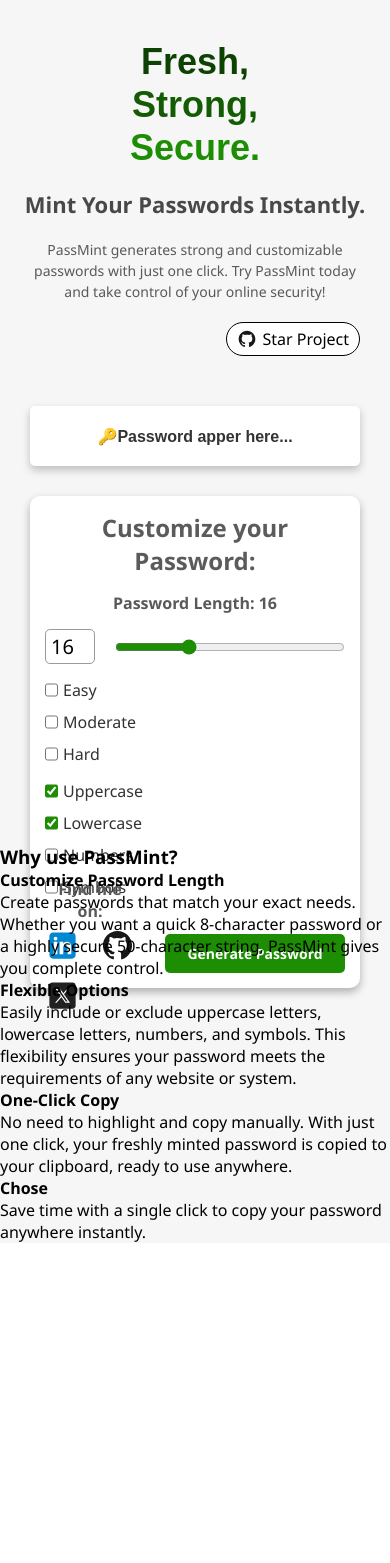
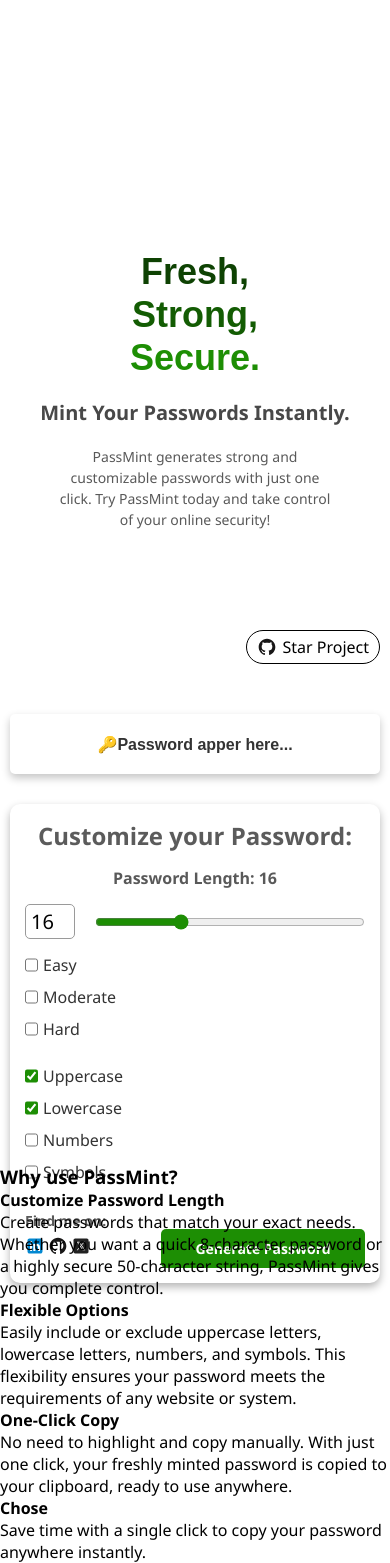
Before and after one commit to gauravGunjal14/PassMint, a React (Vite) app: page / in a window 390 px wide. Before the commit the page ends 1243 px from the top, so only its background shows below. Built offline with nearby package versions, Linux system fonts and the light colour scheme.

Commit message:
worked on responsivness

```diff
--- a/src/Component/App.js
+++ b/src/Component/App.js
@@ -12,6 +12,7 @@
     const [includeSymbols, setIncludeSymbols] = useState(false);
 
     const copyBtnRef = useRef(null);
+    const containerRef = useRef(null)
 
     useEffect(() => {
         if (mode === "easy") {
@@ -62,7 +63,7 @@
     }, [length, includeUppercase, includeLowercase, includeNumbers, includeSymbols]);
 
     return (
-        <div className="container">
+        <div className="container" id="container">
             <a href="https://github.com/gauravGunjal14/PassMint" target="_blank" className="git-repo">
                 <svg xmlns="http://www.w3.org/2000/svg" x="0px" y="0px" width="20" height="20" viewBox="0 0 48 48">
                     <path fill="#181717" d="M24,4C12.954,4,4,12.954,4,24c0,8.837,5.711,16.348,13.659,19.022c1.001,0.183,1.366-0.434,1.366-0.964c0-0.475-0.017-1.732-0.026-3.403c-5.552,1.207-6.718-2.674-6.718-2.674c-0.91-2.313-2.222-2.928-2.222-2.928c-1.816-1.241,0.138-1.216,0.138-1.216c2.007,0.141,3.062,2.061,3.062,2.061c1.784,3.055,4.677,2.172,5.82,1.661c0.181-1.291,0.698-2.172,1.27-2.671c-4.436-0.505-9.11-2.218-9.11-9.872c0-2.179,0.779-3.959,2.059-5.352c-0.207-0.506-0.893-2.539,0.197-5.292c0,0,1.68-0.538,5.5,2.051c1.596-0.444,3.306-0.666,5.008-0.674c1.7,0.008,3.41,0.23,5.008,0.674c3.818-2.589,5.496-2.051,5.496-2.051c1.092,2.753,0.406,4.786,0.199,5.292c1.282,1.393,2.057,3.173,2.057,5.352c0,7.667-4.68,9.362-9.133,9.852c0.719,0.619,1.36,1.838,1.36,3.707c0,2.676-0.025,4.835-0.025,5.493c0,0.534,0.36,1.152,1.375,0.956C38.291,40.344,44,32.837,44,24C44,12.954,35.046,4,24,4z"></path>
--- a/src/Component/Features.js
+++ b/src/Component/Features.js
@@ -1,5 +1,3 @@
-import React from "react";
-
 function Features() {
     return (
         <section className="features">
--- a/src/style.css
+++ b/src/style.css
@@ -1,3 +1,7 @@
+html {
+    scroll-behavior: smooth;
+}
+
 * {
     margin: 0;
     padding: 0;
@@ -12,7 +16,7 @@
 }
 
 .root {
-    background: #f6f6f6;
+    background: #ffffff;
 }
 
 .home {
@@ -55,10 +59,27 @@
 
 .hero p {
     margin-top: 20px;
-    font-size: 18px;
+    font-size: 19px;
     color: #595959;
     width: 500px;
     line-height: 1.5;
+}
+
+.generateNowBtn {
+    display: none;
+    margin-top: 30px;
+    background-color: #1d8e04;
+    color: white;
+    border: none;
+    padding: 12px 20px;
+    border-radius: 5px;
+    cursor: pointer;
+    font-size: 14px;
+    font-weight: 700;
+}
+
+.generateNowBtn:hover {
+    background-color: #125603;
 }
 
 .container {
@@ -173,6 +194,7 @@
     gap: 20px;
     font-weight: 500;
     color: #333;
+    margin-bottom: 10px;
 }
 
 .checkbox {
@@ -226,7 +248,7 @@
 @media (max-width: 1450px) {
 
     .hero {
-        margin-left: 20px;
+        margin-left: 40px;
     }
 
     .hero h1 span {
@@ -239,28 +261,43 @@
     }
 
     .container {
-        margin-right: 20px;
+        margin-right: 40px;
         width: 80%;
+    }
+
+    .container a svg {
+        width: 30px;
+        height: 30px;
+    }
+
+    .links {
+        gap: 3%;
     }
 
     .password-display {
         width: 100%;
     }
 }
+
 /* Tablets */
 @media (max-width: 992px) {
     .home {
         flex-direction: column;
         text-align: center;
-        padding: 40px 20px;
+        padding: 0;
+        gap: 100px;
+        height: 100vh;
+        justify-content: space-around;
+        margin-top: 250px;
+        margin-bottom: 70px;
     }
 
     .hero {
-        height: 100vh;
         margin-left: 0;
         display: flex;
         flex-direction: column;
         justify-content: center;
+        align-items: center;
     }
 
     .hero h1 span {
@@ -268,13 +305,32 @@
     }
 
     .hero p {
-        width: 100%;
+        width: 70%;
         font-size: 16px;
+    }
+
+    .generateNowBtn {
+        display: block;
+    }
+
+    .findMe p {
+        align-self: start;
+        text-align: center;
+        font-size: 14px;
     }
 
     .container {
         margin-right: 0;
         width: 100%;
+    }
+
+    .container a svg {
+        width: 30px;
+        height: 30px;
+    }
+
+    .links {
+        gap: 0;
     }
 
     .password-display {
@@ -284,14 +340,18 @@
 
 /* Mobiles */
 @media (max-width: 600px) {
-
+    .home {
+        height: 100vh;
+        justify-content: space-around;
+        /* margin-bottom: 50px; */
+    }
 
     .hero h1 span {
         font-size: 36px;
     }
 
     .hero h2 {
-        font-size: 22px;
+        font-size: 20px;
     }
 
     .hero p {
@@ -300,6 +360,15 @@
 
     .customizer {
         padding: 15px;
+    }
+
+    .container a svg {
+        width: 20px;
+        height: 20px;
+    }
+
+    .links {
+        gap: 3px;
     }
 
     .option1,
```
